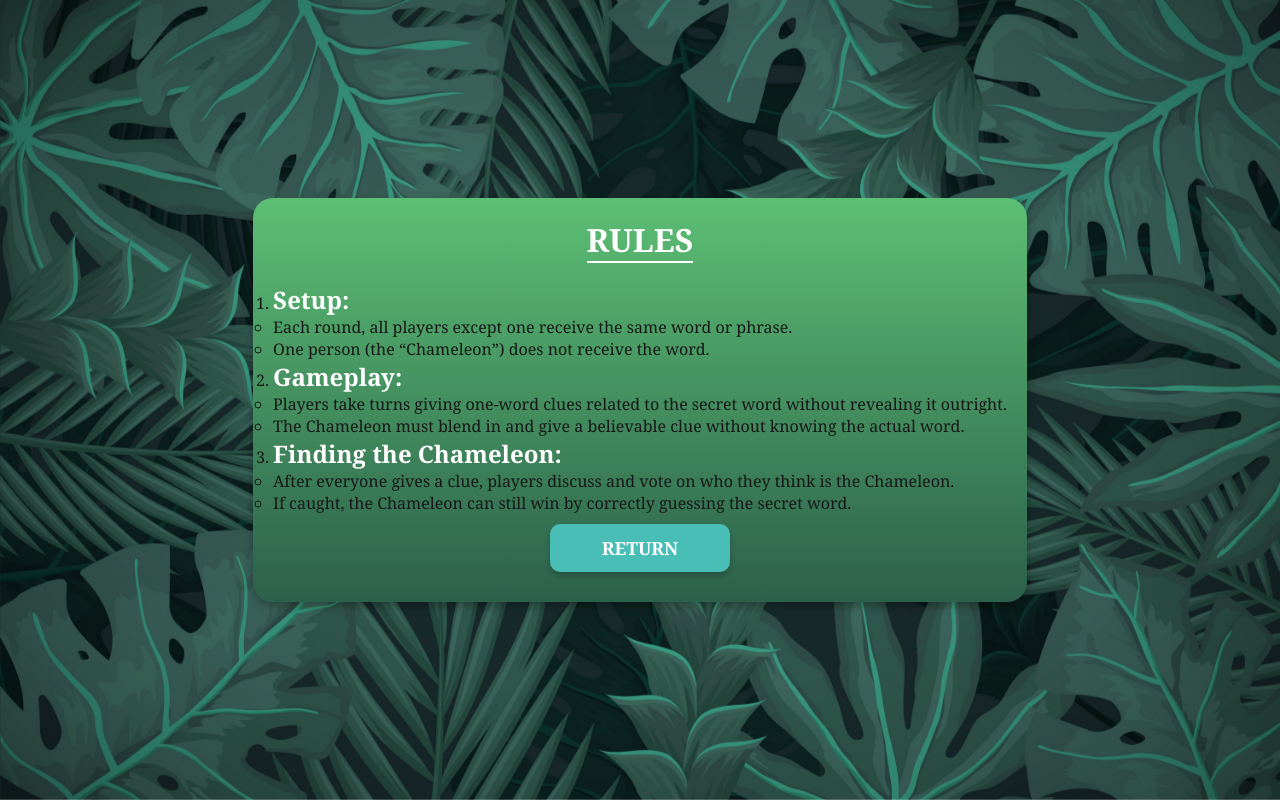
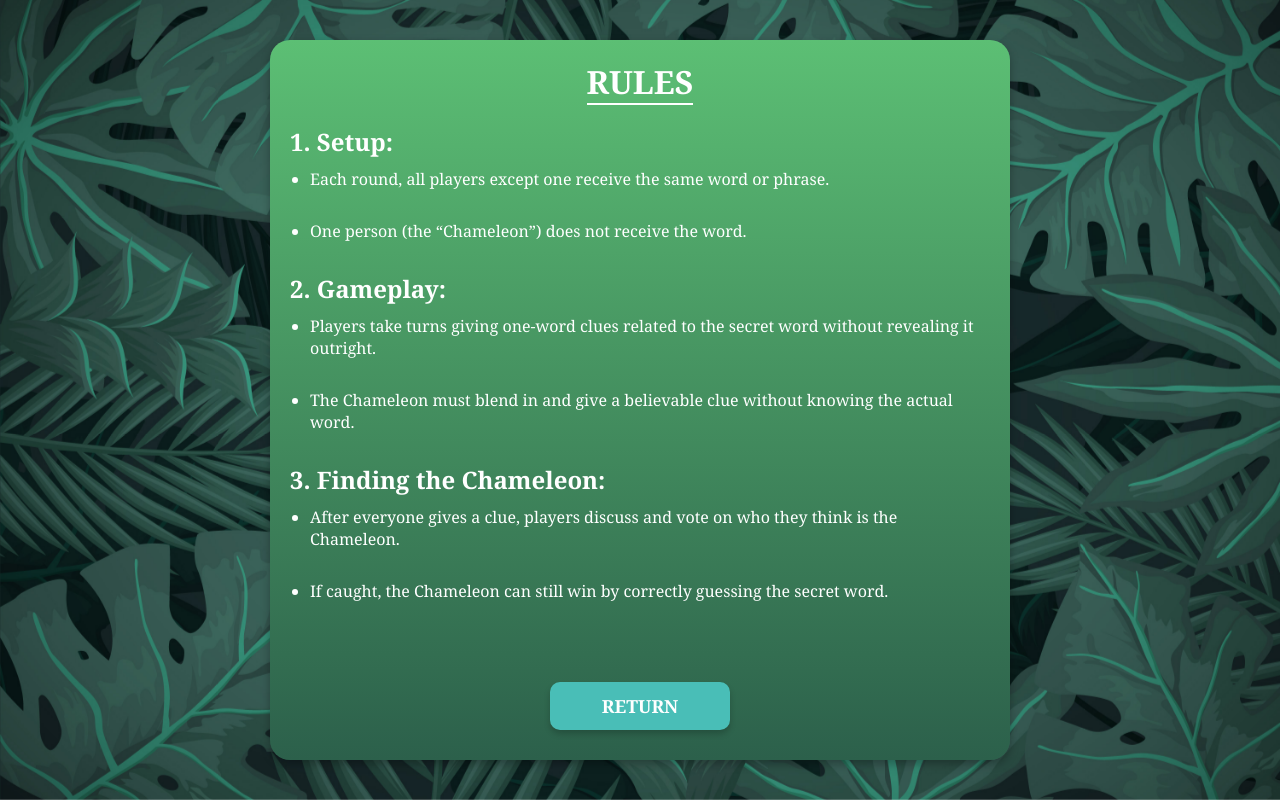
Before and after one commit to yutong-qiang/sopra-fs25-group-13-client, a Next.js app: page /rules in a window 1280 px wide. Built offline with nearby package versions, Linux system fonts and the light colour scheme; what @ant-design/nextjs-registry would draw is missing.

Commit message:
prevent users from checking others private profile, adjusted leaderboard, updated rules, hide admin only buttons

```diff
--- a/app/rules/page.tsx
+++ b/app/rules/page.tsx
@@ -8,38 +8,37 @@ const Rules: React.FC = () => {
 
     return (
         <div className="home-container">
-            <div className="button-container">
-                <h1 className="text-center text-3xl font-extrabold underline mb-8" style={{ color: "white", fontSize: "32px", fontWeight: "bold", textAlign: "center", marginBottom: "20px", borderBottom: '2px solid white' }}>RULES</h1>
+            <div className="button-container rules-container">
+                <h1 className="text-3xl font-extrabold underline mb-8" style={{ fontSize: "32px", fontWeight: "bold", marginBottom: "20px", borderBottom: '2px solid white' }}>
+                    RULES
+                </h1>
 
-                <ol className="space-y-6 text-lg font-medium">
+                <ol>
                     <li>
-                        <span className="font-bold" style={{ color: "white", fontSize: "24px", fontWeight: "bold", textAlign: "center", marginBottom: "20px" }}>Setup:</span>
-                        <ul className="list-disc list-inside pl-4 mt-1 space-y-1">
+                        <div style={{ fontSize: "24px", fontWeight: "bold", marginBottom: "10px" }}>1. Setup:</div>
+                        <ul>
                             <li>Each round, all players except one receive the same word or phrase.</li>
                             <li>One person (the “Chameleon”) does not receive the word.</li>
                         </ul>
                     </li>
                     <li>
-                        <span className="font-bold" style={{ color: "white", fontSize: "24px", fontWeight: "bold", textAlign: "center", marginBottom: "20px" }}>Gameplay:</span>
-                        <ul className="list-disc list-inside pl-4 mt-1 space-y-1">
+                        <div style={{ fontSize: "24px", fontWeight: "bold", marginBottom: "10px" }}>2. Gameplay:</div>
+                        <ul>
                             <li>Players take turns giving one-word clues related to the secret word without revealing it outright.</li>
                             <li>The Chameleon must blend in and give a believable clue without knowing the actual word.</li>
                         </ul>
                     </li>
                     <li>
-                        <span className="font-bold" style={{ color: "white", fontSize: "24px", fontWeight: "bold", textAlign: "center", marginBottom: "20px" }}>Finding the Chameleon:</span>
-                        <ul className="list-disc list-inside pl-4 mt-1 space-y-1">
+                        <div style={{ fontSize: "24px", fontWeight: "bold", marginBottom: "10px" }}>3. Finding the Chameleon:</div>
+                        <ul>
                             <li>After everyone gives a clue, players discuss and vote on who they think is the Chameleon.</li>
                             <li>If caught, the Chameleon can still win by correctly guessing the secret word.</li>
                         </ul>
                     </li>
                 </ol>
 
-                <div className="flex justify-center mt-10">
-                    <button
-                        onClick={() => router.push('/main')}
-                        className="home-button"
-                    >
+                <div style={{ marginTop: "40px" }}>
+                    <button onClick={() => router.push('/main')} className="home-button">
                         RETURN
                     </button>
                 </div>
--- a/app/styles/home.css
+++ b/app/styles/home.css
@@ -196,8 +196,31 @@ h1, button {
 }
 
 .table-wrapper {
-    height: 380px;            /* Set height for scroll area */
+    height: 600px;            /* Set height for scroll area */
     overflow-y: auto;
     width: 100%;
     position: relative;
 }
+
+.rules-container {
+    text-align: left;
+    color: white;
+}
+
+.rules-container ol {
+    list-style: none;
+    padding: 0;
+    margin: 0 auto;
+    max-width: 700px;
+}
+
+.rules-container li {
+    margin-bottom: 30px;
+}
+
+.rules-container ul {
+    list-style-type: disc;
+    margin-top: 10px;
+    padding-left: 20px;
+    text-align: left;
+}
```
Also changed, not shown: app/game/join/[gameToken]/page.tsx (+10 -10 lines), app/leaderboard/page.tsx (+58 -22 lines), app/profile/[id]/page.tsx (+7 -0 lines).
